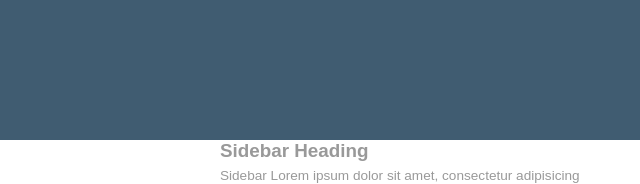
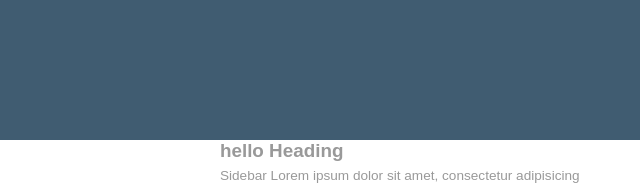
Before and after one commit to HYuYing/wk6-project, a website built with webpack: page assets/index.html in a window 1280 px wide. Shown: the top 184 px of the page, 640-1280 px from the left. Built offline with nearby package versions, Linux system fonts and the light colour scheme.

Commit message:
110519023 -1

```diff
--- a/assets/index.html
+++ b/assets/index.html
@@ -81,7 +81,7 @@
 				</div>
 
 				<div class="sidebar col col-md-4">
-					<h3>Sidebar Heading</h3>
+					<h3>hello Heading</h3>
 					<p>Sidebar Lorem ipsum dolor sit amet, consectetur adipisicing elit, sed do eiusmod tempor incididunt ut labore
 						et
 						dolore magna aliqua. Ut enim ad minim veniam, quis nostrud exercitation ullamco laboris nisi ut aliquip ex ea
```
